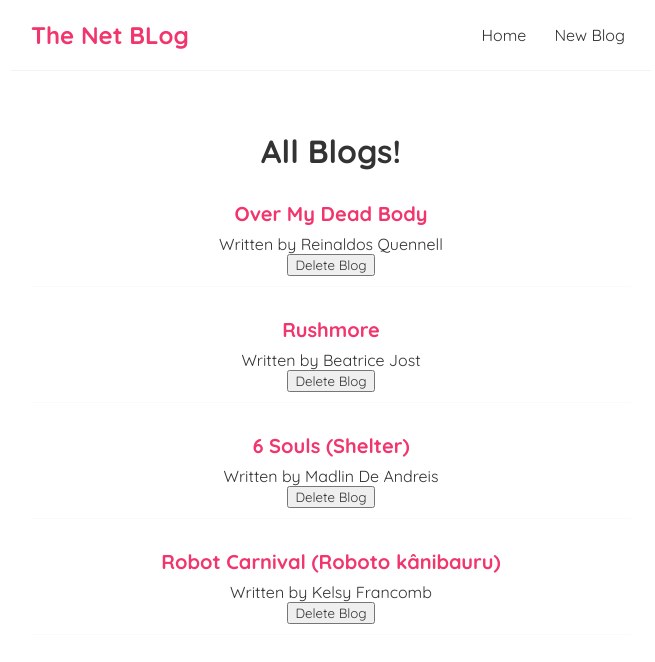
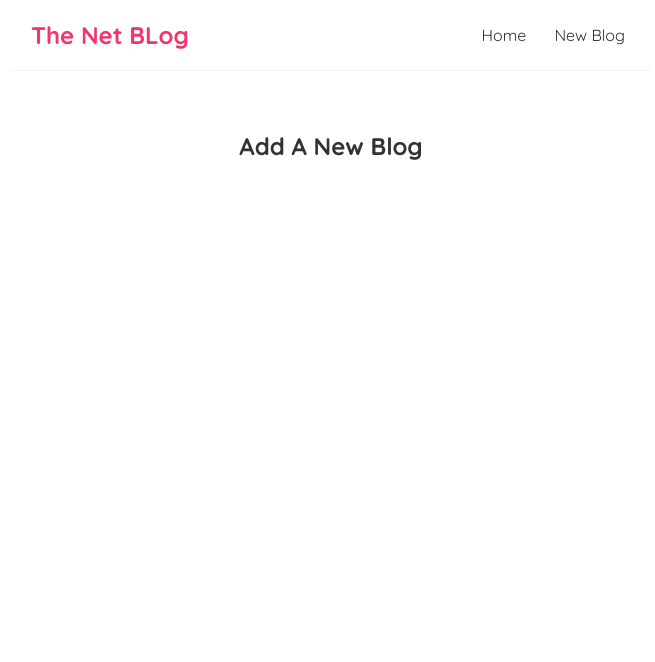
Before and after one commit to VinhQua/complete-react, a React (Create React App) app: page /create in a window 1280 px wide. Shown: the top 662 px of the page, without its empty margins (309-964 px from the left). Built offline with nearby package versions, Linux system fonts and the light colour scheme; data requests are answered from the project's data file.

Commit message:
Add routes

```diff
--- a/package.json
+++ b/package.json
@@ -8,6 +8,7 @@
     "@testing-library/user-event": "^13.5.0",
     "react": "^18.2.0",
     "react-dom": "^18.2.0",
+    "react-router-dom": "^5.3.4",
     "react-scripts": "5.0.1",
     "web-vitals": "^2.1.4"
   },
--- a/src/App.js
+++ b/src/App.js
@@ -2,16 +2,27 @@
 import './App.css';
 import NavBar from './Components/NavBar';
 import { Home } from './Views/Home';
-
+import {BrowserRouter as Router ,Route, Switch} from 'react-router-dom';
+import { Create } from './Views/Create';
 function App() {
   return (
+    <Router>
     <div className="App">
       <NavBar />
       <div className='content'>
-        <Home />
+        <Switch>
+          <Route exact path='/'>
+            <Home />
+          </Route>
+          <Route path='/create'>
+            <Create/>
+          </Route>
+        </Switch>
       </div>
 
     </div>
+    </Router>
+
   );
 }
 
--- a/src/Components/NavBar.js
+++ b/src/Components/NavBar.js
@@ -1,11 +1,13 @@
+import { Link } from "react-router-dom/cjs/react-router-dom.min"
+
 const NavBar = ()=>{
 
     return (
         <nav className="navbar">
             <h1>The Net BLog</h1>
             <div className="links">
-                <a href="/">Home</a>
-                <a href = "/create">New Blog</a>
+                <Link to ='/'>Home</Link>
+                <Link to ='/create'>New Blog</Link>
             </div>
         </nav>
     )
--- a/src/Components/useFetch.js
+++ b/src/Components/useFetch.js
@@ -5,9 +5,9 @@
     const [isPending,setIsPending] = useState(true)
     const [error,setError] = useState(null)
     useEffect(()=>{
-
+        const abortCont = new AbortController()
         setTimeout(() => {
-            fetch(URI)
+            fetch(URI,{signal: abortCont.signal})
             .then(res => {
                 console.log(res)
                 if (!res.ok) {
@@ -24,10 +24,15 @@
                 setError(null)
             })
             .catch(err => {
+                if (err.name === 'AbortError') {
+                    console.error('fetch aborted')
+                } else {
                 setError(err.message)
                 setIsPending(false)
+                }
             })
         }, 1000);
+        // return ()=> abortCont.abort();
     },[URI])
     return {data,isPending,error}
 }
--- /dev/null
+++ b/src/Views/Create.jsx
@@ -0,0 +1,7 @@
+export const Create = ()=>{
+    return(
+        <div className="create">
+            <h2>Add A New Blog</h2>
+        </div>
+    )
+}
--- a/src/Views/Home.jsx
+++ b/src/Views/Home.jsx
@@ -2,13 +2,17 @@
 import { Blogs } from "./Blogs";
 import { useFetch } from "../Components/useFetch";
 
+
 export const Home = ()=> {
     const {data , isPending, error} = useFetch('http://localhost:8000/blogs')
+
     return(
+
         <div className="home">
             {error && <div>{error}</div>}
             {isPending && <div>Loading...</div>}
             {data && <Blogs blogs={data}  title="All Blogs!" />}
         </div>
+
     )
 }
```
Also changed, not shown: 1 other file (tests, documents, lock files or other folders).
